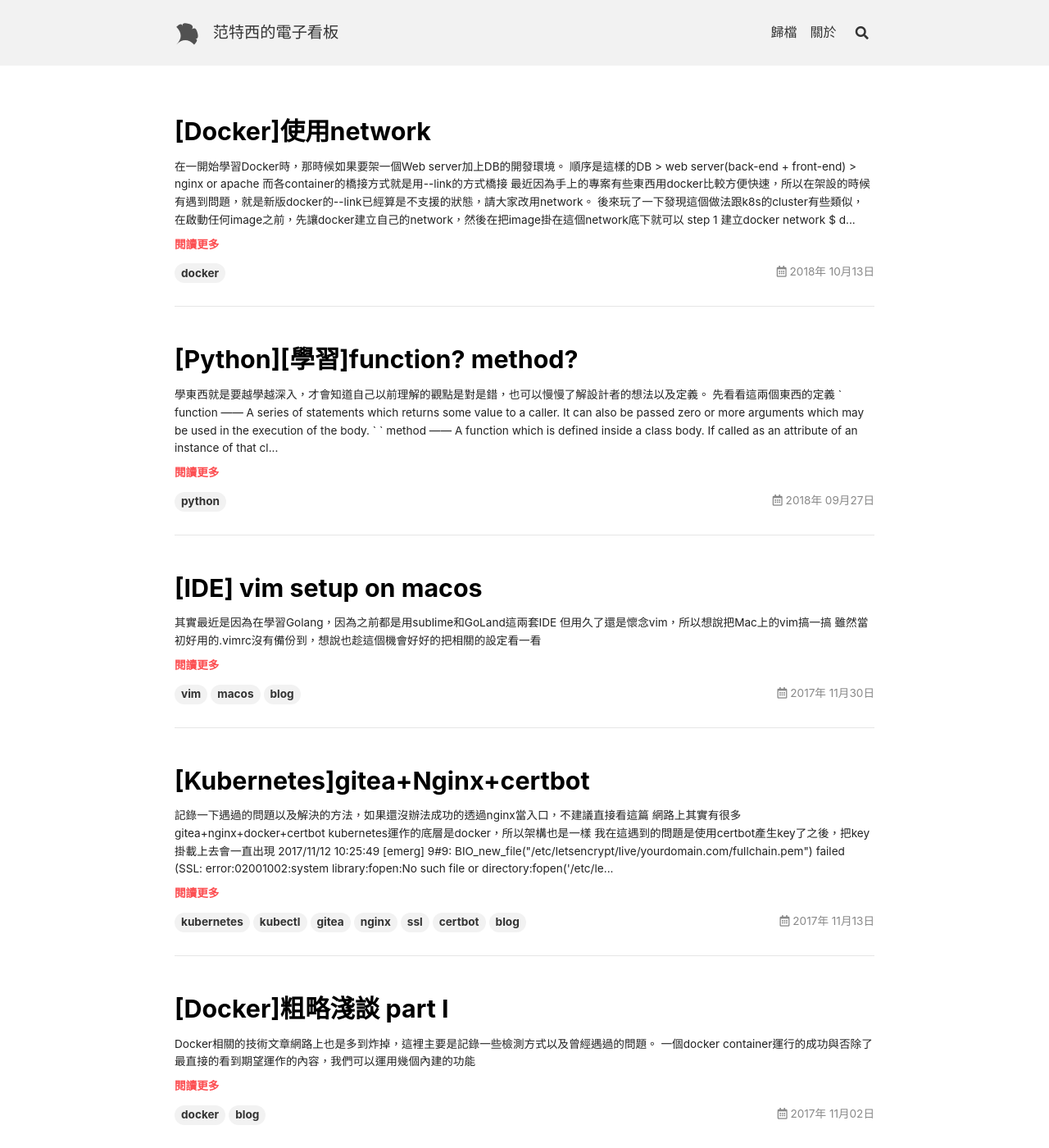
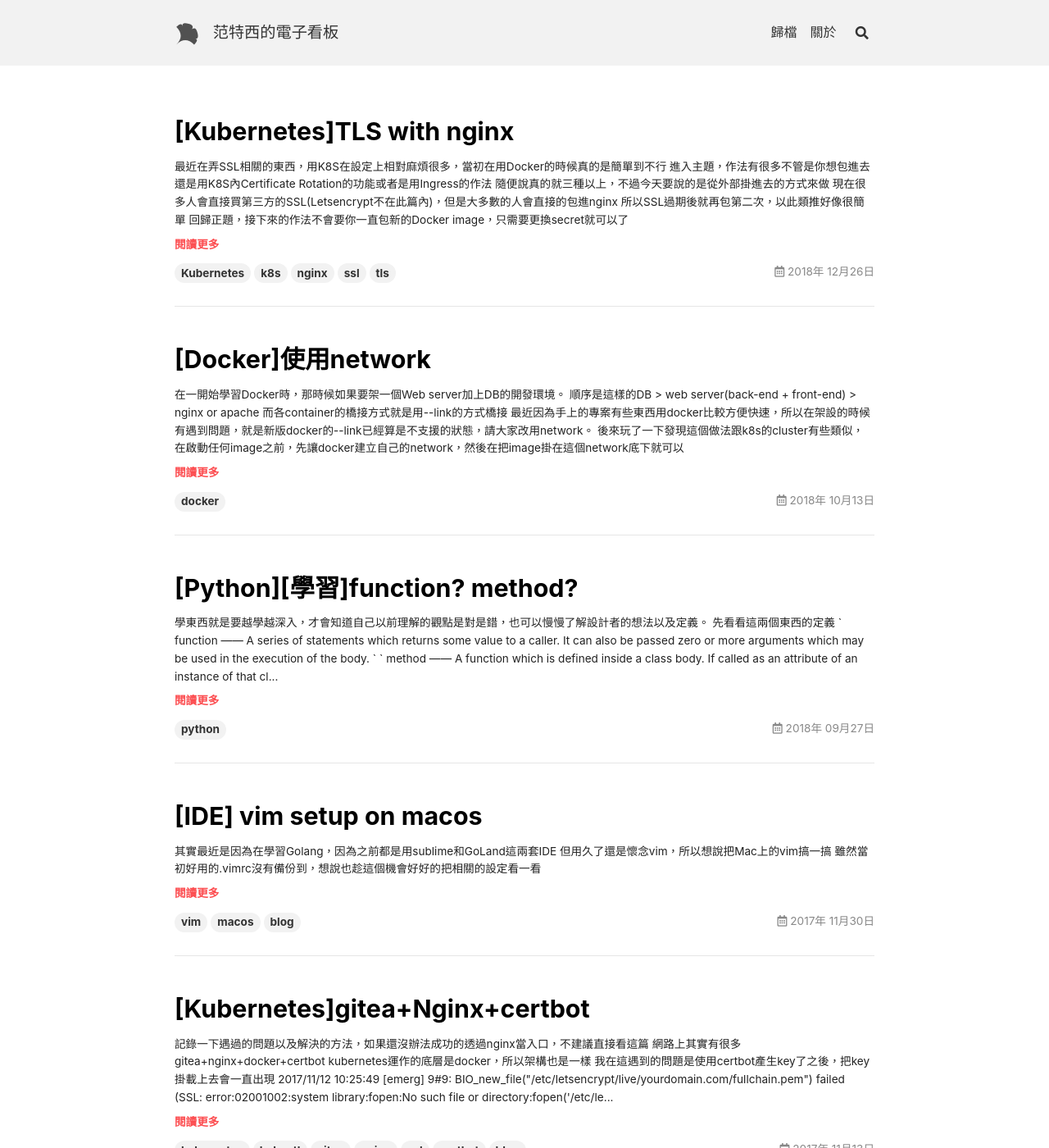
Before and after one commit to tingShean/tingshean.github.io, a Jekyll site: the page built from index.html, in a window 1280 px wide and 1400 px high. Shown: the whole window at 82% size. Built offline with Jekyll 4.4.1, drawn with Linux system fonts in a browser that asks for light colours; nearby versions of some CDN libraries; the list of posts is cut into pages by our own code; some of the changed text lies outside the part shown.

Commit message:
Add new post

```diff
--- /dev/null
+++ b/_posts/2018-12-26-k8s-tls-with-nginx.md
@@ -0,0 +1,54 @@
+---
+layout: post
+title:  "[Kubernetes]TLS with nginx"
+date:   2018-12-26 20:00:00 +0800
+category: blog
+key: 20181226
+tags: Kubernetes k8s nginx ssl tls
+---
+最近在弄SSL相關的東西，用K8S在設定上相對麻煩很多，當初在用Docker的時候真的是簡單到不行
+
+進入主題，作法有很多不管是你想包進去還是用K8S內Certificate Rotation的功能或者是用Ingress的作法
+
+隨便說真的就三種以上，不過今天要說的是從外部掛進去的方式來做
+
+現在很多人會直接買第三方的SSL(Letsencrypt不在此篇內)，但是大多數的人會直接的包進nginx
+
+~~所以SSL過期後就再包第二次，以此類推好像很簡單~~
+
+回歸正題，接下來的作法不會要你一直包新的Docker image，只需要更換secret就可以了
+
+<!--more-->
+## Step 1 把TLS檔移到指定位置
+`
+$ mv secret.crt ${CERT_FILE}
+$ mv secret.key ${KEY_FILE}
+`
+
+## Step 2 建立Secret
+{% highlight shell %}
+$ kubectl create secret <secret_name> ${CERT_NAME} --key ${KEY_FILE} --cert ${CERT_FILE} --namespace=${NAMESPACE}
+{% endhighlight %}
+
+## Step 3 nginx內加入
+`
+ssl_certificate /etc/nginx/ssl/<secret_name>.crt;
+ssl_certificate_key /etc/nginx/ssl/<secret_name>.key;
+`
+
+## Step 4 K8s nginx yaml加上
+{% highlight yaml %}
+.spec.template.spec.volumes:
+  - name: secret-volume
+    secret:
+      secretName: ${CERT_NAME}
+.spec.template.spec.containers[].volumeMounts:
+  - mountPath: /etc/nginx/ssl
+    name: secret-volume
+{% endhighlight %}
+
+---
+
+參考資料
+
+[k8s Secret](https://kubernetes.io/docs/concepts/configuration/secret/)
```
Also changed, not shown: _posts/2018-10-13-docker-network.md (+1 -0 lines).
